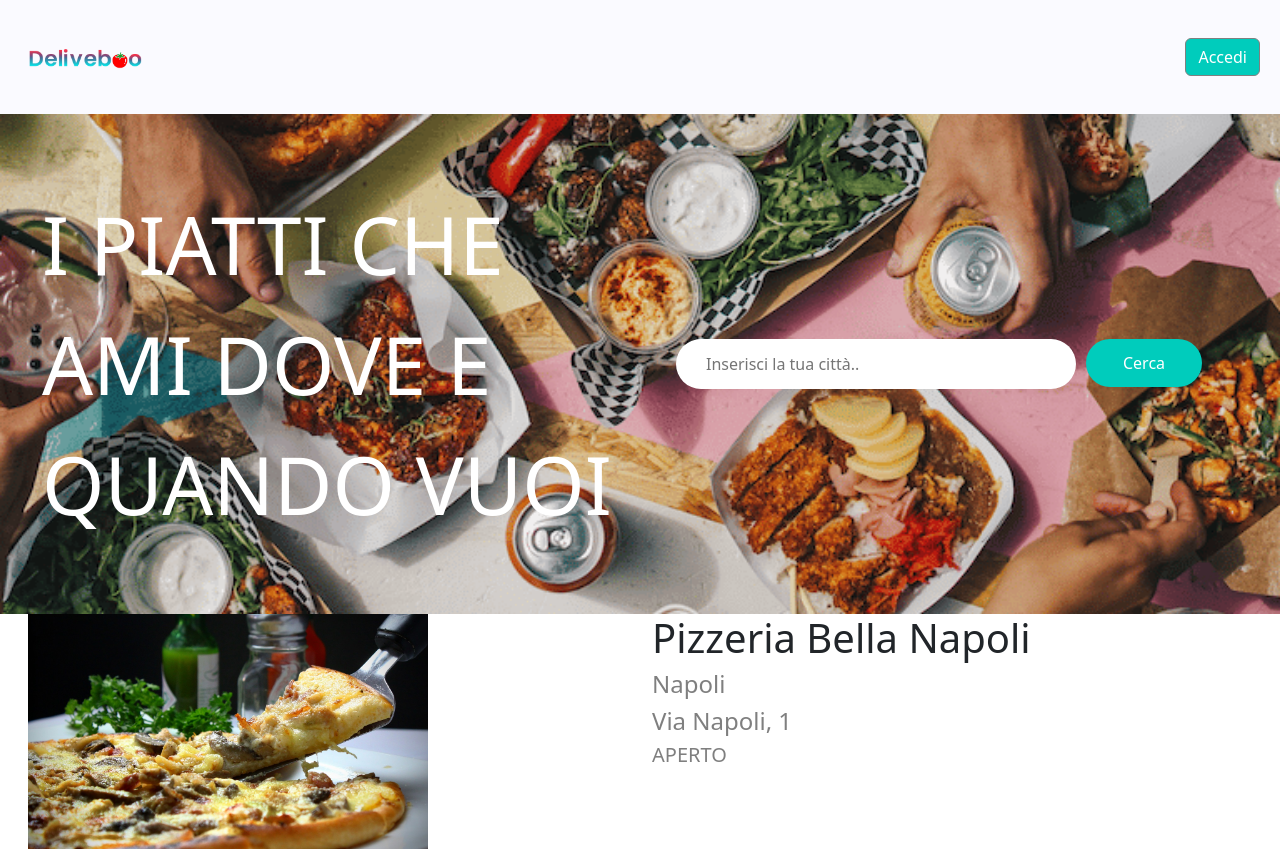
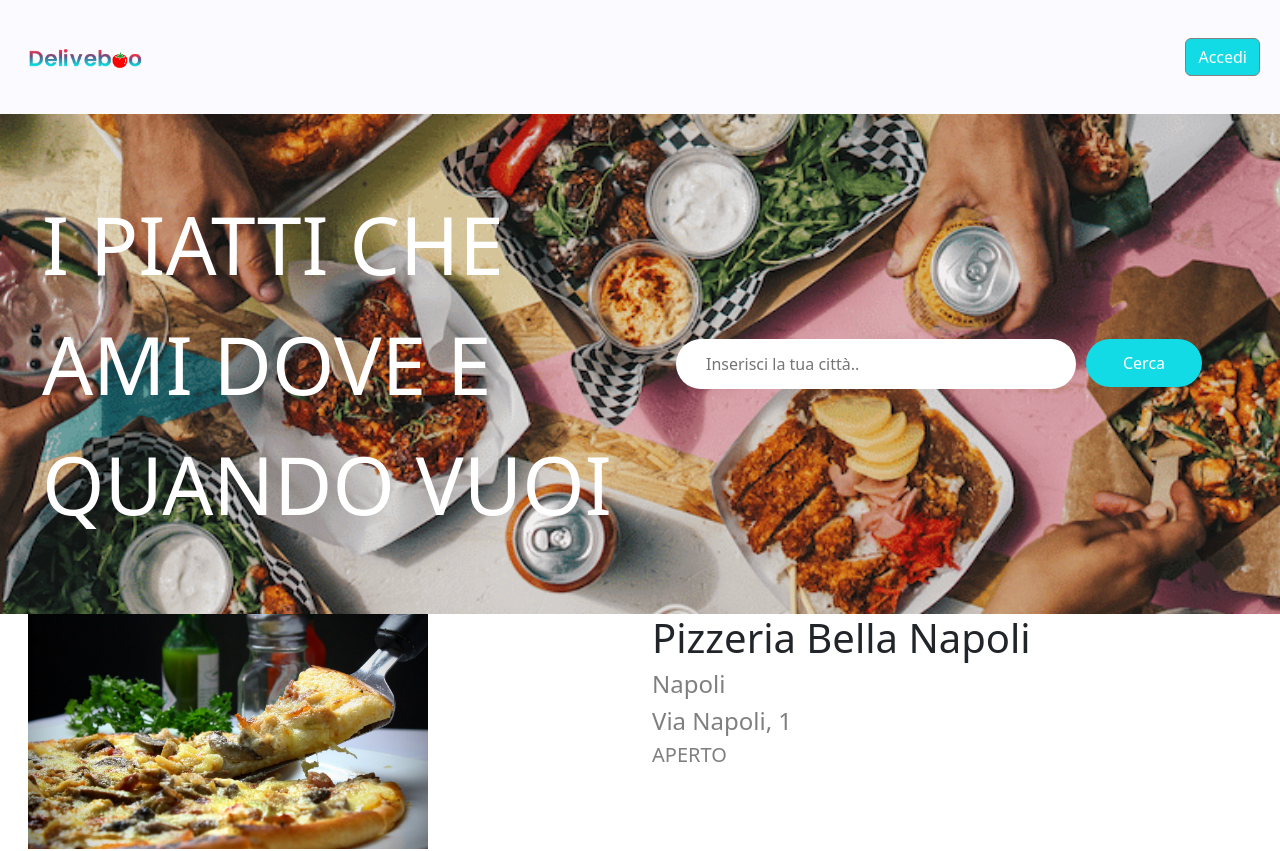
Before and after one commit to GiuseppeRiccardoPugliese/deliveboo-boolean, a Vue app in the folder front-end/: page / in a window 1280 px wide. Shown: the top 851 px of the page. Built offline with nearby package versions, Linux system fonts and the light colour scheme.

Commit message:
Variables include for scss styles

```diff
--- a/front-end/src/components/AppHeader.vue
+++ b/front-end/src/components/AppHeader.vue
@@ -38,6 +38,8 @@ export default {
 </template>
 
 <style scoped lang="scss">
+@use '../style/partials/variables' as *;
+
 //NAV SETUP
 .navbar {
   display: flex;
@@ -47,7 +49,7 @@ export default {
   padding: 10px 20px;
 
   .btn-primary {
-    background-color: #00ccbc;
+    background-color: $btn_color;
     border-color: grey;
   }
 
--- a/front-end/src/components/Home.vue
+++ b/front-end/src/components/Home.vue
@@ -29,6 +29,8 @@ export default {
 </template>
 
 <style scoped lang="scss">
+@use '../style/partials/variables' as *;
+
 .container-fluid {
     width: 100%;
     height: 500px;
@@ -75,7 +77,7 @@ export default {
                     border-radius: 100px;
                     padding: 12px 37px;
                     color: #fff;
-                        background: #00ccbc;
+                    background: $btn_color;
                     border: none;
                     font-weight: 400;
                 }
@@ -85,6 +87,4 @@ export default {
     }
 
 }
-
-
 </style>
--- /dev/null
+++ b/front-end/src/style/partials/_variables.scss
@@ -0,0 +1,2 @@
+//Colore dei BTN del logo
+$btn_color: #13dbe6;
```
Lines whose indentation alone changed are shown as unchanged.
